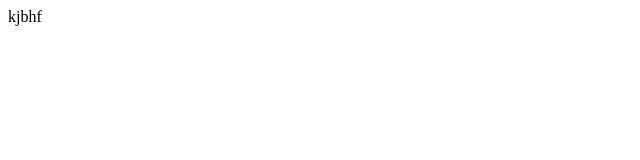
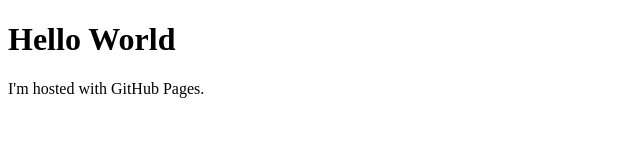
Before and after one commit to git-oberoi/git-oberoi.github.io, a plain HTML site: page index.html in a window 1280 px wide. Shown: the whole page, without its empty margins (0-640 px from the left). Drawn offline with Linux system fonts and the light colour scheme.

Commit message:
Update index.html

```diff
--- a/index.html
+++ b/index.html
@@ -1,7 +1,7 @@
+<!DOCTYPE html>
 <html>
-    <head>
-        <body>
-            kjbhf
-        </body>
-    </head>
+<body>
+<h1>Hello World</h1>
+<p>I'm hosted with GitHub Pages.</p>
+</body>
 </html>
```
